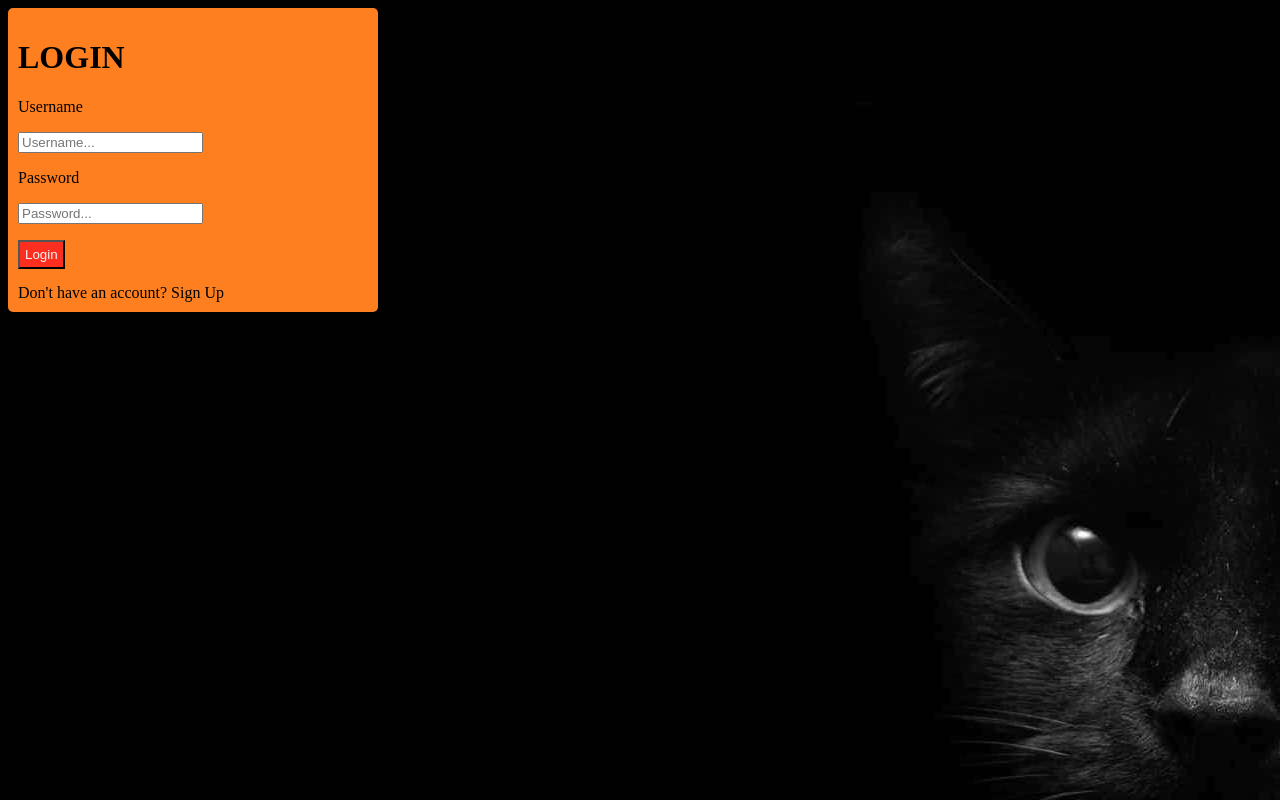
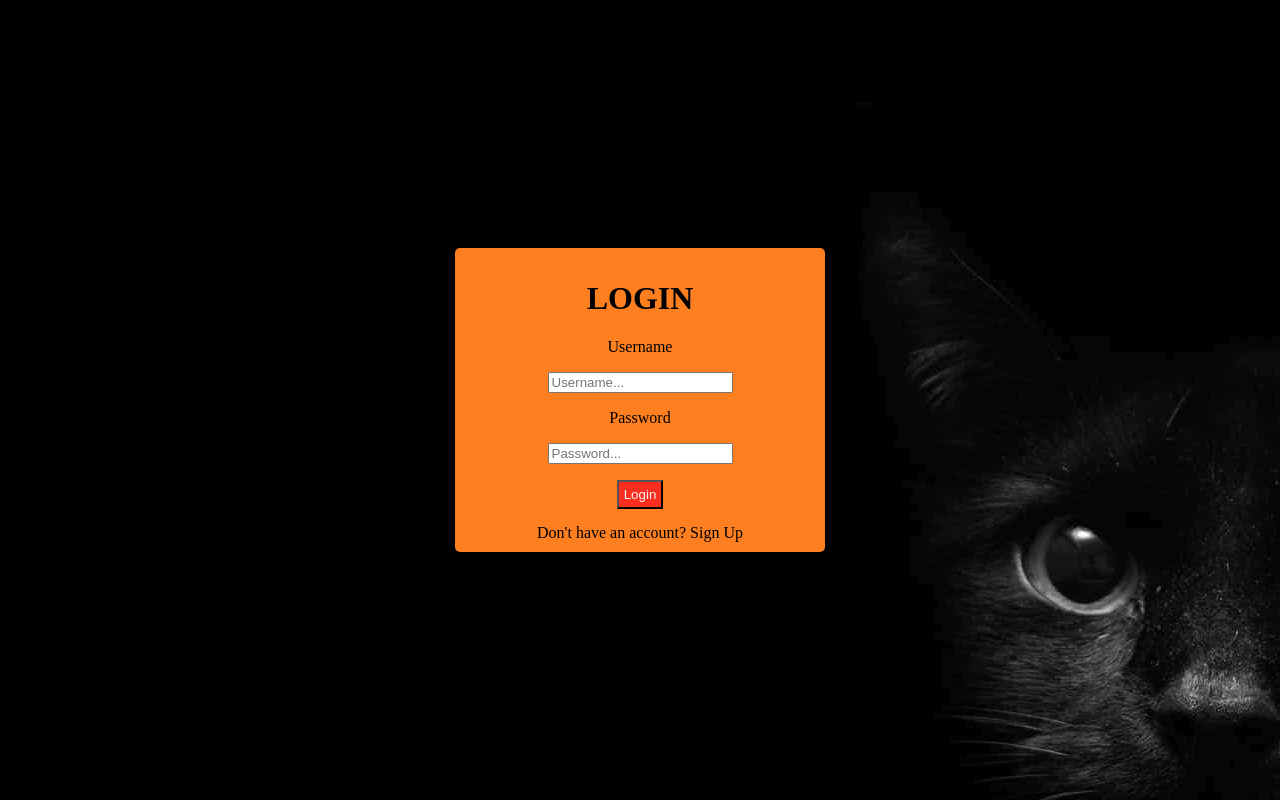
Before and after one commit to RJay-Pickering/Missing-Cats-of-America, a Django app: page /login/ in a window 1280 px wide. Run offline with Django 3.2, Linux system fonts and the light colour scheme.

Commit message:
end of the day progress: correctly centered the login card and will start working on the sizing tomorrow

```diff
--- a/app/static/styles.css
+++ b/app/static/styles.css
@@ -1,6 +1,7 @@
 /* 10 spaces in between each category of css */
 body {
   padding: 0;
+  width: 100%;
   height: 100%;
   background-image: url("5553379.png");
   background-color: black;
@@ -139,12 +140,21 @@ body {
 
 
 /* Login screen */
+.login_cat_body{
+  display: flex;
+  justify-content: center;
+  align-items: center;
+  height: 100vh;
+  margin: 0;
+}
+
 .user_card_login {
   width: 350px;
   background: #fd7f20;
-  /* display: flex;
+  display: flex;
   flex-direction: column;
-  justify-content: center; */
+  align-items: center;
+  text-align: center;
   padding: 10px;
   /* box-shadow: 0 4px 8px 0 rgba(0, 0, 0, 0.2), 0 6px 20px 0 rgba(0, 0, 0, 0.19);
   -webkit-box-shadow: 0 4px 8px 0 rgba(0, 0, 0, 0.2),
--- a/app/templates/user_login.html
+++ b/app/templates/user_login.html
@@ -13,7 +13,7 @@
       href="{% static 'cute-cat.png' %}"
     />
   </head>
-  <body>
+  <body class="login_cat_body">
     <div class="user_card_login">
       <div class="title-login">
         <h1>LOGIN</h1>
```
